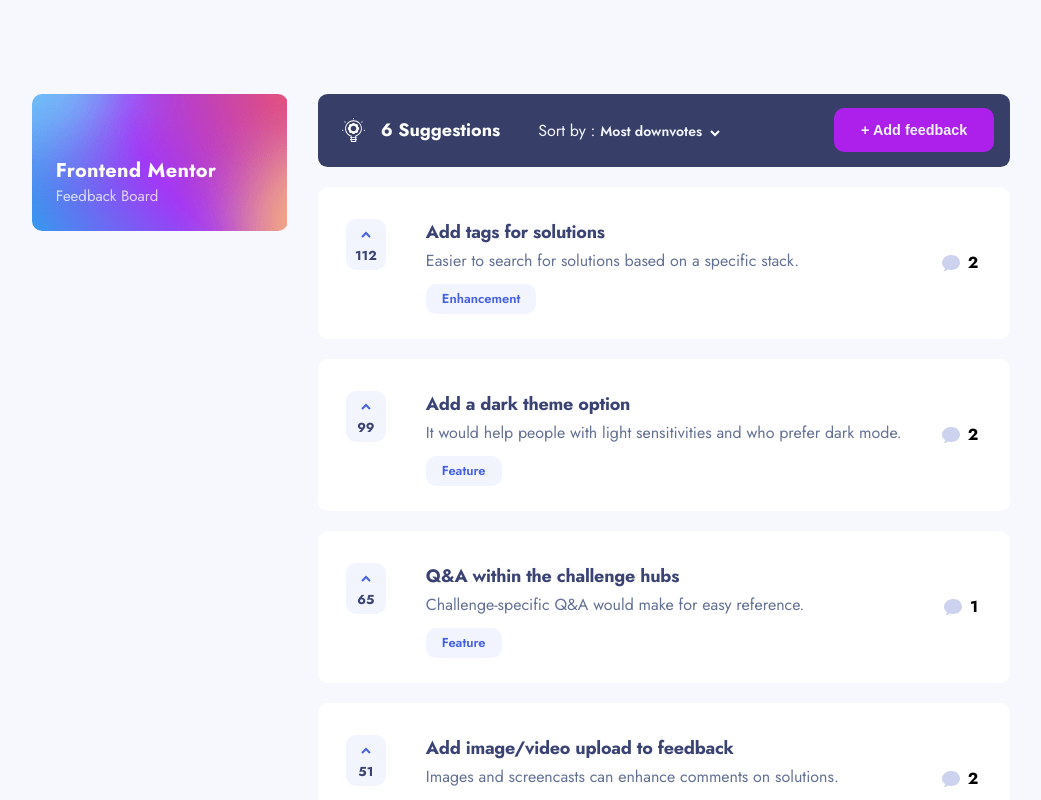
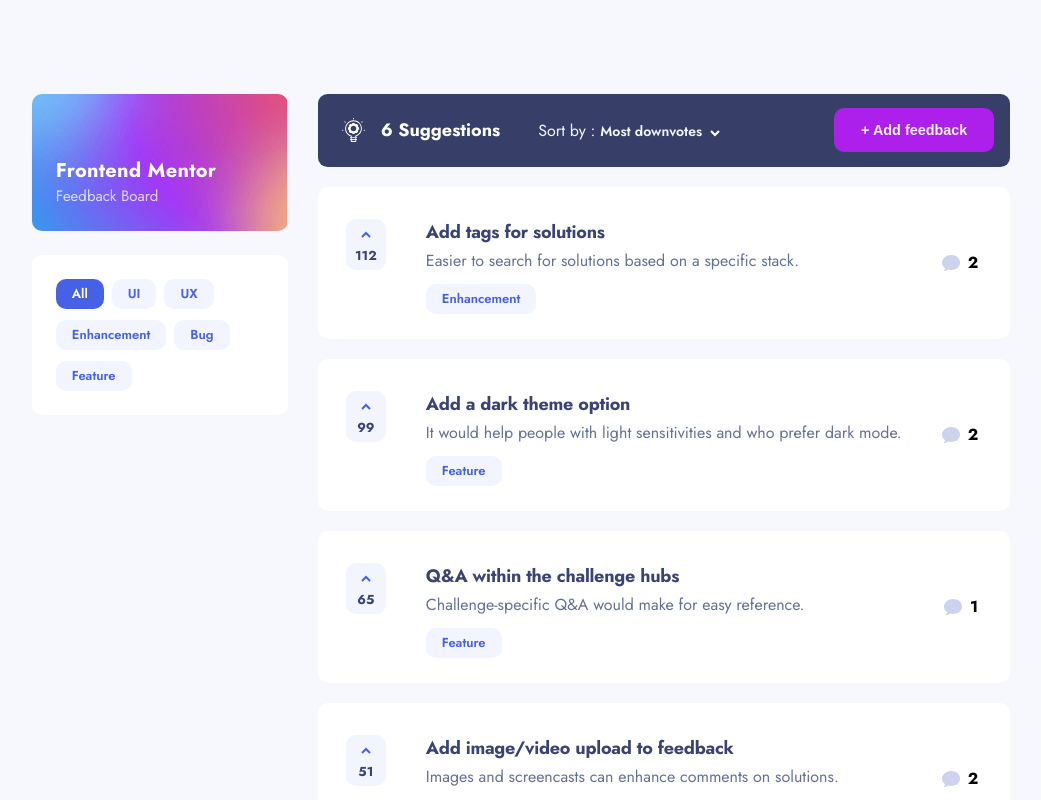
Before and after one commit to emanusantos/product-feedback, an Angular app: page / in a window 1280 px wide. Shown: the top 800 px of the page, without its empty margins (119-1160 px from the left). Built offline with nearby package versions, Linux system fonts and the light colour scheme.

Commit message:
feat: menu categories and make it selectable

```diff
--- a/src/app/components/menu/menu.component.html
+++ b/src/app/components/menu/menu.component.html
@@ -3,6 +3,8 @@
         <p class="title">Frontend Mentor</p>
         <p class="subtitle">Feedback Board</p>
     </div>
-    <div></div>
+    <div class="menu-categories">
+        <app-tag *ngFor="let category of categories" [title]="category" (click)="selectCategory(category)" [selected]="category === selectedCategory" />
+    </div>
     <div></div>
 </aside>
--- a/src/app/components/menu/menu.component.sass
+++ b/src/app/components/menu/menu.component.sass
@@ -30,3 +30,16 @@
     font-weight: 500
     line-height: 22px
     opacity: 0.75
+
+.menu-categories
+    background-color: $white
+    border-radius: 10px
+    padding: 1.5rem 1.5rem 1.31rem 1.5rem
+    gap: .5rem
+    display: flex
+    max-width: 16rem
+    flex-wrap: wrap
+
+app-tag
+    margin-bottom: 0.19rem
+    cursor: pointer
--- a/src/app/components/menu/menu.component.ts
+++ b/src/app/components/menu/menu.component.ts
@@ -3,8 +3,13 @@
 @Component({
   selector: 'app-menu',
   templateUrl: './menu.component.html',
-  styleUrls: ['./menu.component.sass']
+  styleUrls: ['./menu.component.sass'],
 })
 export class MenuComponent {
+  categories = ['All', 'UI', 'UX', 'Enhancement', 'Bug', 'Feature'];
+  selectedCategory = 'All';
 
+  selectCategory(category: string) {
+    this.selectedCategory = category;
+  }
 }
--- a/src/app/components/tag/tag.component.html
+++ b/src/app/components/tag/tag.component.html
@@ -1,3 +1,3 @@
-<div>
-    <p>{{ title }}</p>
+<div [ngStyle]="selected ? { 'background-color': '#4661E6' } : {}">
+    <p [ngStyle]="selected ? { 'color': '#fff' } : {}">{{ title }}</p>
 </div>
--- a/src/app/components/tag/tag.component.ts
+++ b/src/app/components/tag/tag.component.ts
@@ -7,4 +7,5 @@
 })
 export class TagComponent {
   @Input() title = '';
+  @Input() selected = false;
 }
```
